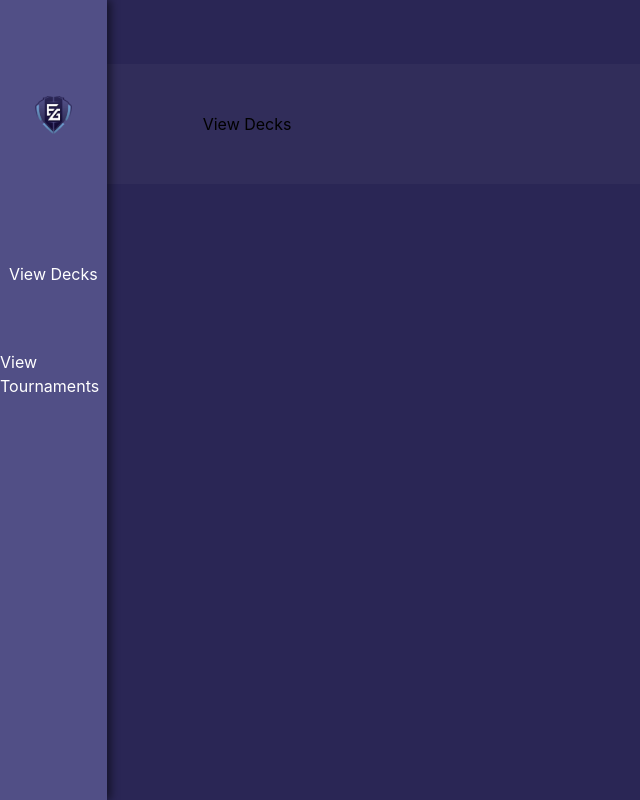
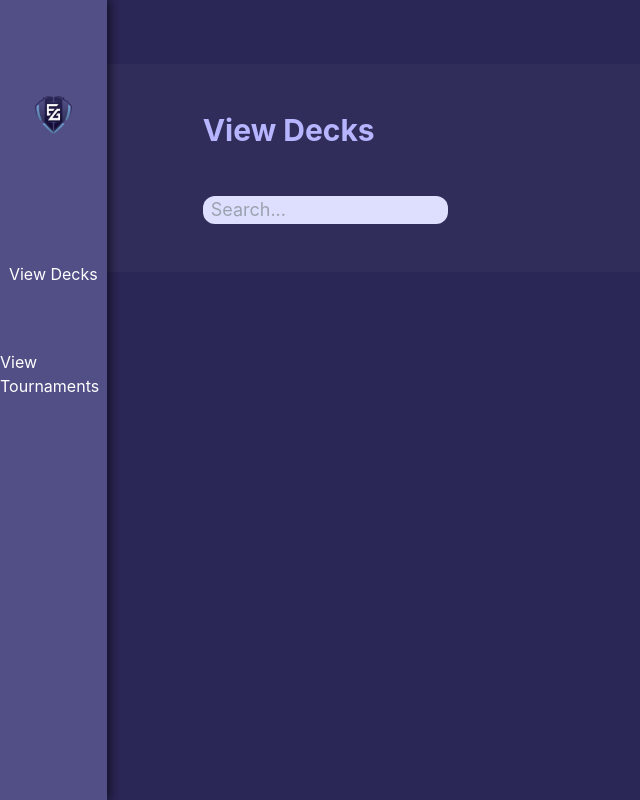
Before and after one commit to EDH-Top-16/edhtop16, a React (Create React App) app in the folder client/: page / in a window 1280 px wide. Shown: the whole page, without its empty margins (0-640 px from the left). Built offline with nearby package versions, Linux system fonts and the light colour scheme.

Commit message:
Created banner, searchbar, and edited deckview @TODO need to get API endpoint that takes the current input and suggests results

```diff
--- a/client/src/components/Banner.js
+++ b/client/src/components/Banner/Banner.js
@@ -1,3 +1,5 @@
+import Searchbar from "./Searchbar";
+
 export default function Banner({
   title,
   enableSearchbar,
@@ -6,8 +8,8 @@ export default function Banner({
 }) {
   return (
     <div className="relative w-full h-full bg-banner top-16 px-24 py-12">
-      <h1>{title}</h1>
-      {enableSearchbar ? <div></div> : <></>}
+      <h1 className="text-3xl font-bold text-text">{title}</h1>
+      <div className="mt-12">{enableSearchbar ? <Searchbar /> : <></>}</div>
     </div>
   );
 }
--- /dev/null
+++ b/client/src/components/Banner/Searchbar.js
@@ -0,0 +1,50 @@
+import React, { useState, useRef, useEffect } from "react";
+
+export default function Searchbar() {
+  const inputRef = useRef(null);
+
+  const [searchTerm, setSearchTerm] = useState("");
+  const [suggestions, setSuggestions] = useState([]);
+
+  const handleChange = (event) => {
+    setSearchTerm(event.target.value);
+    // @TODO need to get API endpoint that takes the current input and suggests results
+    fetch(`/api/suggestions?q=${event.target.value}`)
+      .then((response) => response.json())
+      .then((data) => setSuggestions(data.suggestions));
+    setSuggestions(["Tymna", "Kraum / Tymna", "Thrasios / Tymna"]);
+  };
+
+  const handleClickOutside = (event) => {
+    if (inputRef.current && !inputRef.current.contains(event.target)) {
+      setSuggestions([]);
+    }
+  };
+
+  useEffect(() => {
+    document.addEventListener("mousedown", handleClickOutside);
+    return () => {
+      document.removeEventListener("mousedown", handleClickOutside);
+    };
+  });
+
+  return (
+    <div className="text-lg">
+      <input
+        className="bg-searchbar border-0 rounded-xl px-2 w-3/12 outline-none"
+        ref={inputRef}
+        type="text"
+        placeholder="Search..."
+        value={searchTerm}
+        onChange={handleChange}
+      />
+      {suggestions.length > 0 && (
+        <ul className="absolute bg-white">
+          {suggestions.map((suggestion) => (
+            <li key={suggestion}>{suggestion}</li>
+          ))}
+        </ul>
+      )}
+    </div>
+  );
+}
--- a/client/src/components/DeckView.js
+++ b/client/src/components/DeckView.js
@@ -1,4 +1,4 @@
-import Banner from "./Banner";
+import Banner from "./Banner/Banner";
 
 export default function DeckView() {
   return (
```
